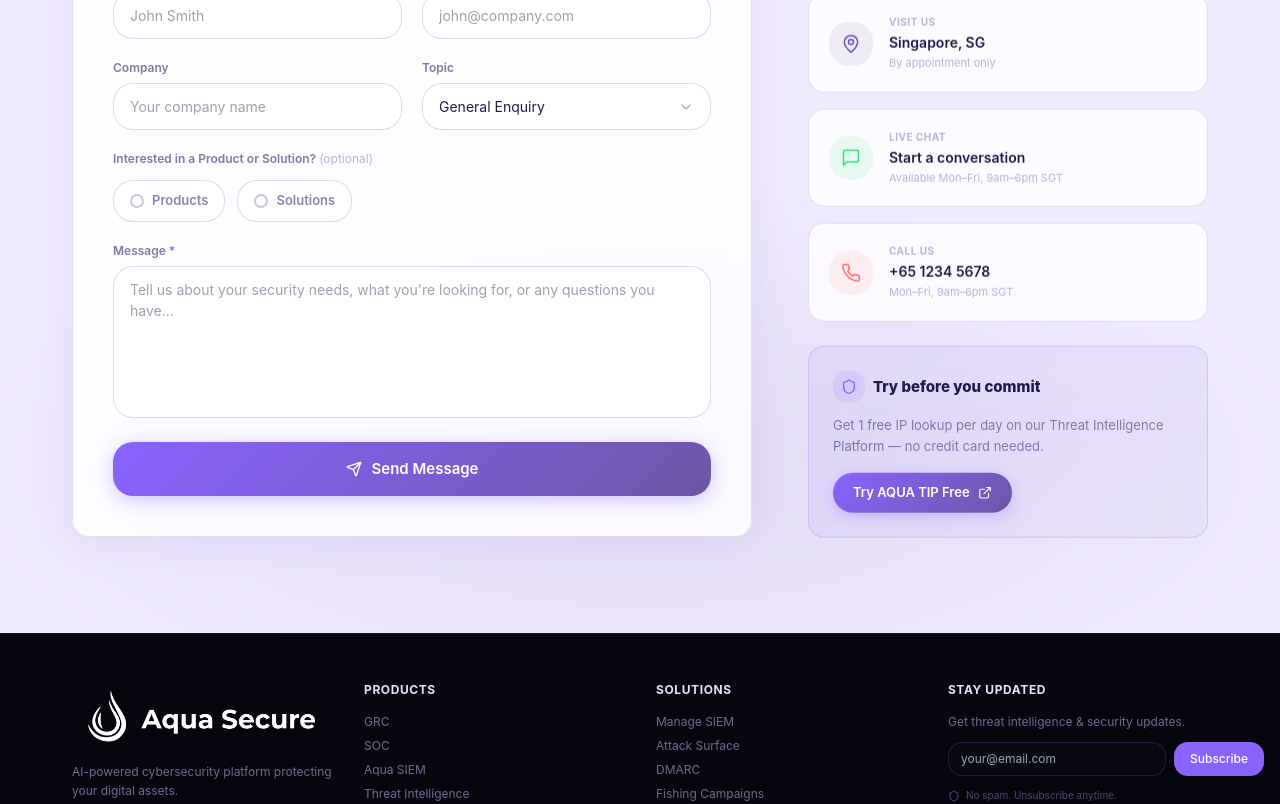
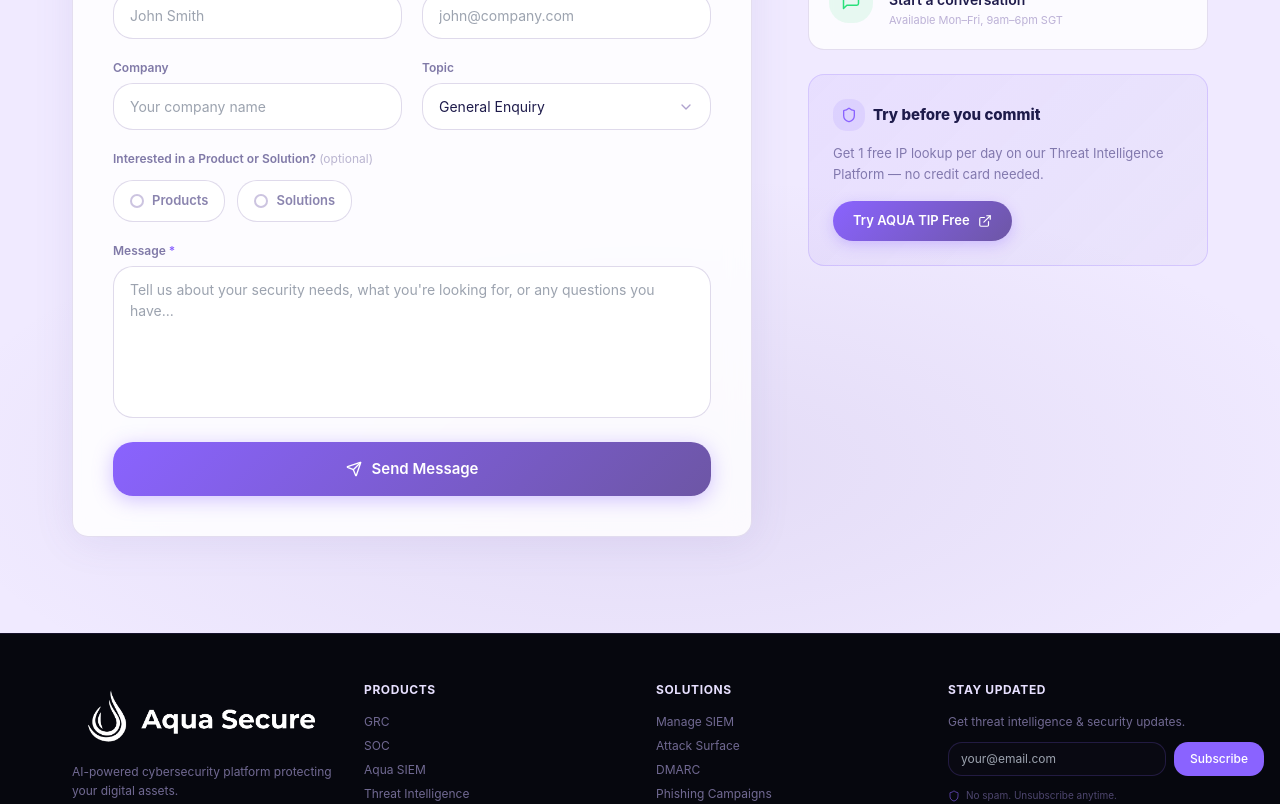
Before and after one commit to 4secure/AquaSecureAI, a React (Vite) app: page /contact in a window 1280 px wide. Shown: the part 640-1444 px from the top of the page. Built offline with nearby package versions, Linux system fonts and the light colour scheme.

Commit message:
address changes

```diff
--- a/src/components/Footer.jsx
+++ b/src/components/Footer.jsx
@@ -27,7 +27,7 @@
   { label: "Manage SIEM", slug: "manage-siem" },
   { label: "Attack Surface", slug: "attack-surface" },
   { label: "DMARC", slug: "dmarc" },
-  { label: "Fishing Campaigns", slug: "fishing-campaigns" },
+  { label: "Phishing Campaigns", slug: "phishing-campaigns" },
   { label: "E-Learning", slug: "e-learning" },
   { label: "Compliance Management", slug: "compliance-management" },
 ];
--- a/src/pages/ContactPage.jsx
+++ b/src/pages/ContactPage.jsx
@@ -30,15 +30,15 @@
     sub: 'We reply within 24 hours',
     href: 'mailto:info@aquasecure.ai',
   },
-  {
-    icon: MapPin,
-    color: '#6D56A5',
-    bg: 'rgba(109,86,165,0.10)',
-    label: 'Visit Us',
-    value: 'Singapore, SG',
-    sub: 'By appointment only',
-    href: null,
-  },
+  // {
+  //   icon: MapPin,
+  //   color: '#6D56A5',
+  //   bg: 'rgba(109,86,165,0.10)',
+  //   label: 'Visit Us',
+  //   value: 'Singapore, SG',
+  //   sub: 'By appointment only',
+  //   href: null,
+  // },
   {
     icon: MessageSquare,
     color: '#29E07A',
@@ -48,15 +48,15 @@
     sub: 'Available Mon–Fri, 9am–6pm SGT',
     href: '#',
   },
-  {
-    icon: Phone,
-    color: '#FF6B6B',
-    bg: 'rgba(255,107,107,0.10)',
-    label: 'Call Us',
-    value: '+65 1234 5678',
-    sub: 'Mon–Fri, 9am–6pm SGT',
-    href: 'tel:+6512345678',
-  },
+  // {
+  //   icon: Phone,
+  //   color: '#FF6B6B',
+  //   bg: 'rgba(255,107,107,0.10)',
+  //   label: 'Call Us',
+  //   value: '+65 1234 5678',
+  //   sub: 'Mon–Fri, 9am–6pm SGT',
+  //   href: 'tel:+6512345678',
+  // },
 ]
 
 // ─── Custom Themed Select Component ───
@@ -365,7 +365,7 @@
         />
 
         <div className="wrap pb-24 relative z-10 mt-10">
-          <div className="grid grid-cols-1 lg:grid-cols-[1fr_400px] gap-10 lg:gap-14 items-start">
+          <div className="grid grid-cols-1 lg:grid-cols-[1fr_400px] gap-10 lg:gap-14">
             {/* ── Left: Form ── */}
             <motion.div
               variants={fadeLeft}
--- a/src/pages/SolutionDetailPage.jsx
+++ b/src/pages/SolutionDetailPage.jsx
@@ -178,7 +178,7 @@
       { val: "Guided", label: "Policy journey" },
     ],
   },
-  "fishing-campaigns": {
+  "phishing-campaigns": {
     icon: Fish,
     name: "Phishing Campaigns",
     tagline: "Phishing Simulation & Security Awareness",
```
Lines whose indentation alone changed are shown as unchanged.
